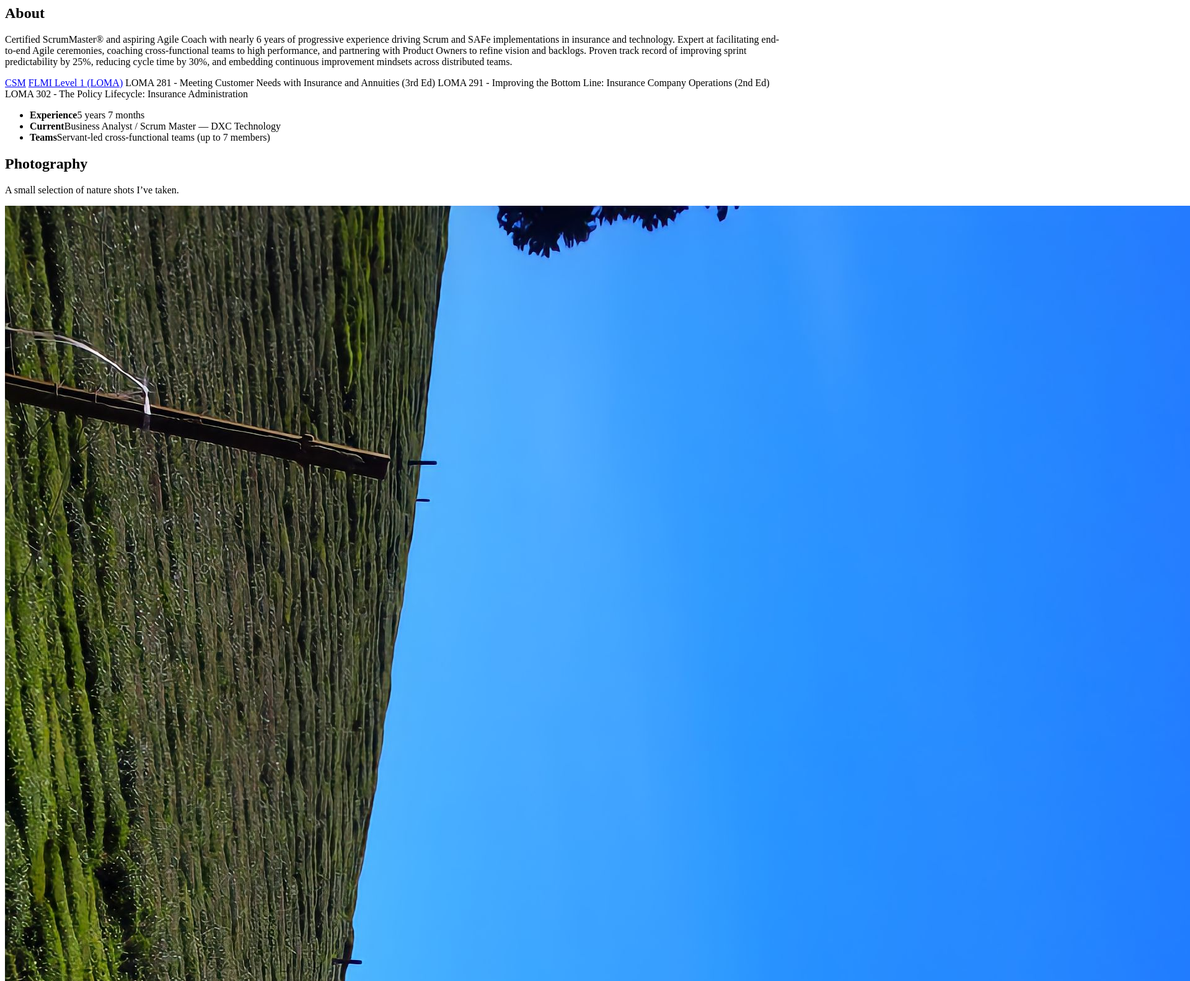
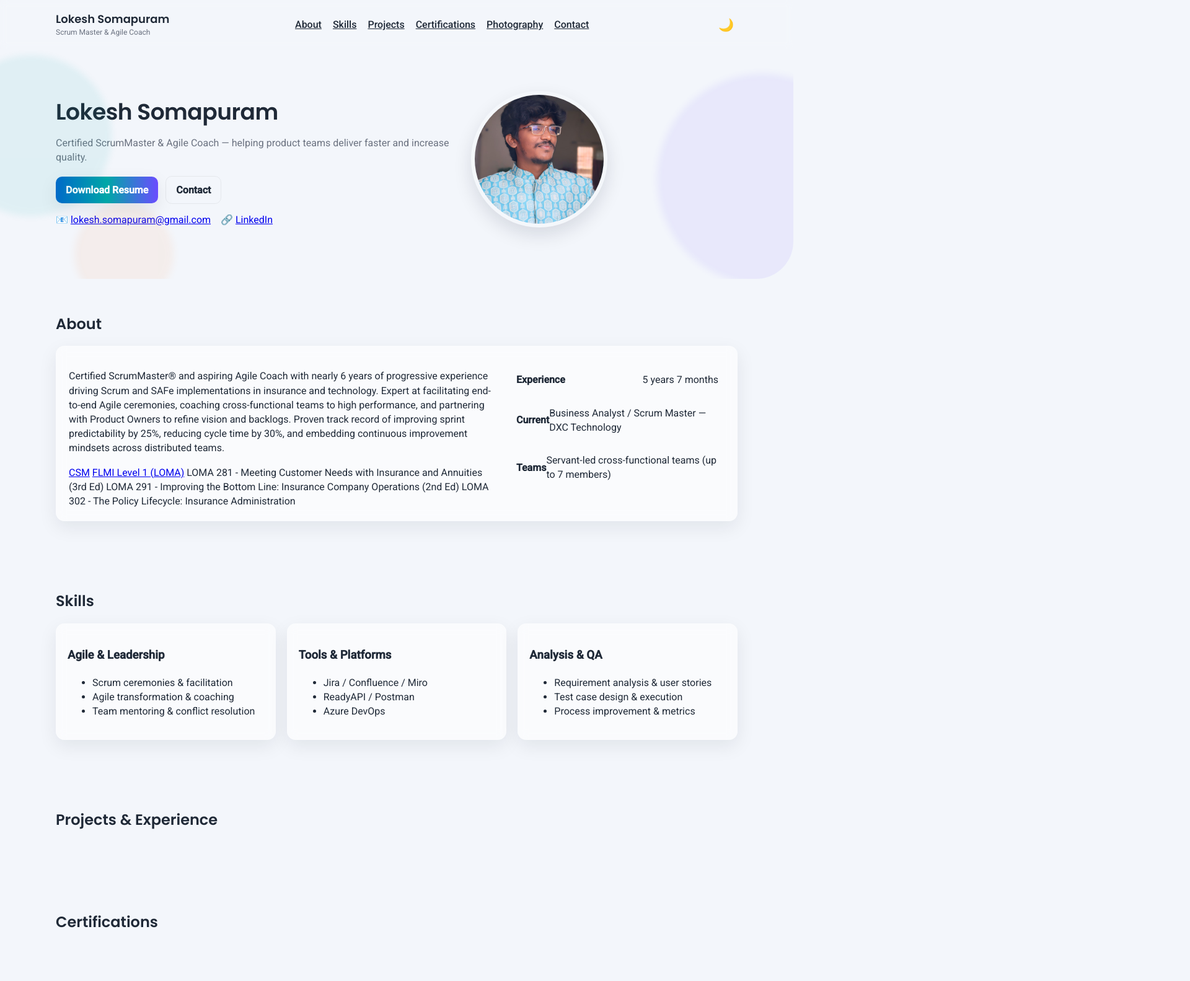
Before and after one commit to Somapuram-Lokesh/lokesh-portfolio, a plain HTML site: page index.html in a window 1280 px wide. Shown: the top 1583 px of the page at 62% size, 1920 px wide, since content can reach past the window. Drawn offline with Linux system fonts and the light colour scheme.

Commit message:
Update index.html

```diff
--- a/index.html
+++ b/index.html
@@ -1,4 +1,71 @@
-<!-- ABOUT section and photography images updated -->
+<!DOCTYPE html>
+<html lang="en">
+<head>
+  <meta charset="utf-8" />
+  <meta name="viewport" content="width=device-width,initial-scale=1" />
+  <title>Lokesh Somapuram — Scrum Master & Agile Coach</title>
+
+  <link rel="icon" href="profile.jpg">
+  <link rel="stylesheet" href="style.css">
+  <link href="https://fonts.googleapis.com/css2?family=Poppins:wght@400;600&family=Roboto:wght@400;500&display=swap" rel="stylesheet">
+  <script src="script.js" defer></script>
+</head>
+<body>
+
+<header class="site-header">
+  <nav class="navbar container-mid">
+    <div class="brand">
+      <div class="logo">Lokesh Somapuram</div>
+      <div class="role">Scrum Master & Agile Coach</div>
+    </div>
+
+    <ul class="nav-links" id="nav-links">
+      <li><a href="#about">About</a></li>
+      <li><a href="#skills">Skills</a></li>
+      <li><a href="#projects">Projects</a></li>
+      <li><a href="#certifications">Certifications</a></li>
+      <li><a href="#photography">Photography</a></li>
+      <li><a href="#contact">Contact</a></li>
+    </ul>
+
+    <div class="nav-actions">
+      <button id="theme-toggle" aria-label="Toggle theme">🌙</button>
+      <button class="hamburger" id="hamburger" aria-label="Open menu">
+        <span></span><span></span><span></span>
+      </button>
+    </div>
+  </nav>
+</header>
+
+<!-- HERO -->
+<section id="hero" class="hero">
+  <div class="hero-bg-shapes" aria-hidden="true">
+    <span class="shape s1"></span>
+    <span class="shape s2"></span>
+    <span class="shape s3"></span>
+  </div>
+
+  <div class="container-mid hero-inner">
+    <div class="hero-text fade-up">
+      <h1>Lokesh Somapuram</h1>
+      <p class="subtitle">Certified ScrumMaster & Agile Coach — helping product teams deliver faster and increase quality.</p>
+      <div class="hero-cta">
+        <a href="Lokesh Somapuram SM.pdf" class="btn primary" target="_blank" rel="noopener">Download Resume</a>
+        <a href="#contact" class="btn ghost">Contact</a>
+      </div>
+      <div class="quick-info">
+        <span>📧 <a href="mailto:lokesh.somapuram@gmail.com">lokesh.somapuram@gmail.com</a></span>
+        <span>🔗 <a href="https://www.linkedin.com/in/somapuram-lokesh-99a29b218/" target="_blank" rel="noopener">LinkedIn</a></span>
+      </div>
+    </div>
+
+    <div class="hero-photo fade-up">
+      <img src="profile.jpg" alt="Lokesh Somapuram profile photo">
+    </div>
+  </div>
+</section>
+
+<!-- ABOUT -->
 <section id="about" class="section container-mid fade-up">
   <h2>About</h2>
   <div class="glass about-grid">
@@ -24,6 +91,54 @@
   </div>
 </section>
 
+<!-- SKILLS -->
+<section id="skills" class="section container-mid fade-up">
+  <h2>Skills</h2>
+  <div class="grid skills-grid">
+    <div class="glass card">
+      <h3>Agile & Leadership</h3>
+      <ul>
+        <li>Scrum ceremonies & facilitation</li>
+        <li>Agile transformation & coaching</li>
+        <li>Team mentoring & conflict resolution</li>
+      </ul>
+    </div>
+    <div class="glass card">
+      <h3>Tools & Platforms</h3>
+      <ul>
+        <li>Jira / Confluence / Miro</li>
+        <li>ReadyAPI / Postman</li>
+        <li>Azure DevOps</li>
+      </ul>
+    </div>
+    <div class="glass card">
+      <h3>Analysis & QA</h3>
+      <ul>
+        <li>Requirement analysis & user stories</li>
+        <li>Test case design & execution</li>
+        <li>Process improvement & metrics</li>
+      </ul>
+    </div>
+  </div>
+</section>
+
+<!-- PROJECTS -->
+<section id="projects" class="section container-mid fade-up">
+  <h2>Projects & Experience</h2>
+
+  <div class="projects-grid">
+    <!-- Project cards remain unchanged (same as your existing) -->
+  </div>
+</section>
+
+<!-- CERTIFICATIONS -->
+<section id="certifications" class="section container-mid fade-up">
+  <h2>Certifications</h2>
+  <div class="grid certifications-grid">
+    <!-- Certifications remain unchanged -->
+  </div>
+</section>
+
 <!-- PHOTOGRAPHY -->
 <section id="photography" class="section container-mid fade-up">
   <h2>Photography</h2>
@@ -42,3 +157,29 @@
     <img class="photo modal-trigger rotated" src="Venkatapuram (In Between Way To Srisailam).jpg" alt="Photo 10">
   </div>
 </section>
+
+<!-- CONTACT -->
+<section id="contact" class="section container-mid fade-up">
+  <h2>Contact</h2>
+  <div class="glass contact-card">
+    <p>Email: <a href="mailto:lokesh.somapuram@gmail.com">lokesh.somapuram@gmail.com</a></p>
+    <p>LinkedIn: <a href="https://www.linkedin.com/in/somapuram-lokesh-99a29b218/" target="_blank" rel="noopener">linkedin.com/in/somapuram-lokesh-99a29b218</a></p>
+    <p>GitHub: <a href="https://github.com/Somapuram-Lokesh" target="_blank" rel="noopener">github.com/Somapuram-Lokesh</a></p>
+  </div>
+</section>
+
+<footer class="site-footer">
+  <div class="container-mid">
+    <small>© 2025 Lokesh Somapuram • Built with care</small>
+    <button id="topBtn" title="Go to top" aria-label="Scroll to top">↑</button>
+  </div>
+</footer>
+
+<!-- Photo Modal -->
+<div id="modal" class="modal" aria-hidden="true">
+  <span class="close" role="button" aria-label="Close">&times;</span>
+  <img class="modal-content" id="modal-img" alt="">
+</div>
+
+</body>
+</html>
```
